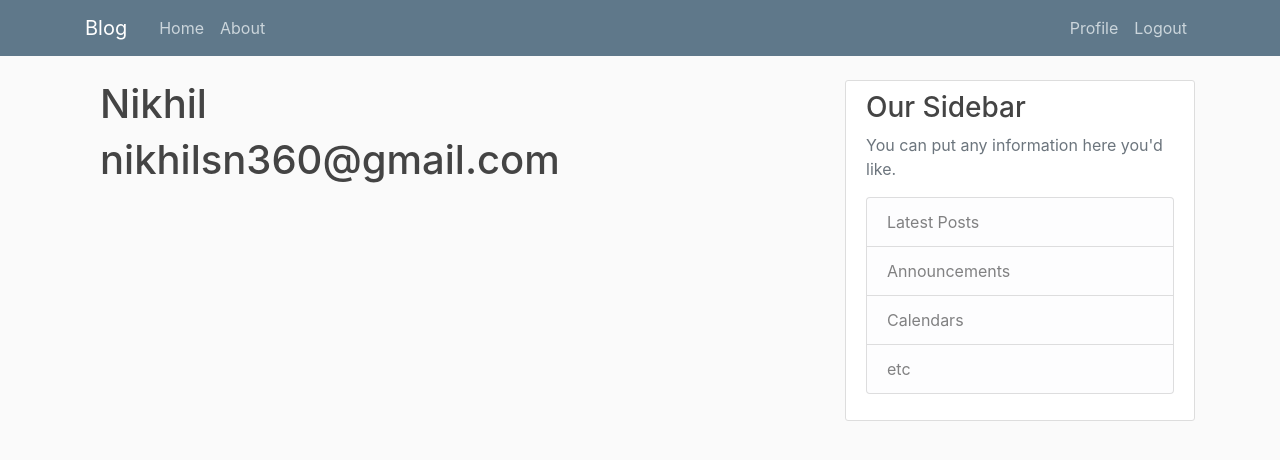
After one commit to nikhilsn01/django_project_blogs, a Django app: page /profile/ in a window 1280 px wide. The commit adds this page. Shown: the top 460 px of the page. Run offline with Django 3.2, Linux system fonts and the light colour scheme; a user stored in the database is signed in; some libraries are stand-ins or nearby versions.

Commit message:
login authentication done

```diff
--- a/blog/templates/blog/base.html
+++ b/blog/templates/blog/base.html
@@ -32,9 +32,14 @@
               </div>
               <!-- Navbar Right Side -->
               <div class="navbar-nav">
-                <a class="nav-item nav-link" href="#">Login</a>
-                <a class="nav-item nav-link" href="{% url 'register' %}">Register</a>
-              </div>
+                {% if user.is_authenticated %}
+                  <a class="nav-item nav-link" href="{% url 'user-profile' %}">Profile</a>
+                  <a class="nav-item nav-link" href="{% url 'logout' %}">Logout</a>
+                {% else %}
+                  <a class="nav-item nav-link" href="{% url 'login' %}">Login</a>
+                  <a class="nav-item nav-link" href="{% url 'register' %}">Register</a>
+                {% endif %}
+                </div>
             </div>
           </div>
         </nav>
--- a/django_project/settings.py
+++ b/django_project/settings.py
@@ -127,3 +127,6 @@
 DEFAULT_AUTO_FIELD = 'django.db.models.BigAutoField'
 
 CRISPY_TEMPLATE_PACK = 'bootstrap4'
+
+LOGIN_REDIRECT_URL = 'blog-home'
+LOGIN_URL = 'login'
--- a/django_project/urls.py
+++ b/django_project/urls.py
@@ -24,4 +24,5 @@
     path('login/',auth_views.LoginView.as_view(template_name='users/login.html'), name = 'login'),
     path('logout/',auth_views.LogoutView.as_view(template_name='users/logout.html'), name = 'logout'),
     path('',include('blog.urls')),
+    path('profile/',user_views.profile,name='user-profile'),
 ]
--- /dev/null
+++ b/users/templates/users/profile.html
@@ -0,0 +1,8 @@
+{% extends "blog/base.html" %}
+{% block content %}
+<div class="container">
+    <h1>{{ user.username }}</h1>
+    <h1>{{ user.email }}</h1>
+</div>
+
+{% endblock content %}
--- a/users/views.py
+++ b/users/views.py
@@ -1,5 +1,6 @@
 from django.shortcuts import render,redirect
 from django.contrib import messages
+from django.contrib.auth.decorators import login_required
 from .forms import UserRegisterForm
 
 def register(request):
@@ -8,8 +9,12 @@
         if form.is_valid():
             form.save()
             username = form.cleaned_data.get('username')
-            messages.success(request,f'Your account with username {username}! is created successfully')
-            return redirect('blog-home')
+            messages.success(request,f'Your account with username {username} is created Now login!')
+            return redirect('login')
     else:
         form = UserRegisterForm()
     return render(request,'users/register.html',{'form':form})
+
+@login_required
+def profile(request):
+    return render(request,'users/profile.html')
```
Also changed, not shown: users/templates/users/logout.html (added, +9 -0 lines), db.sqlite3.
